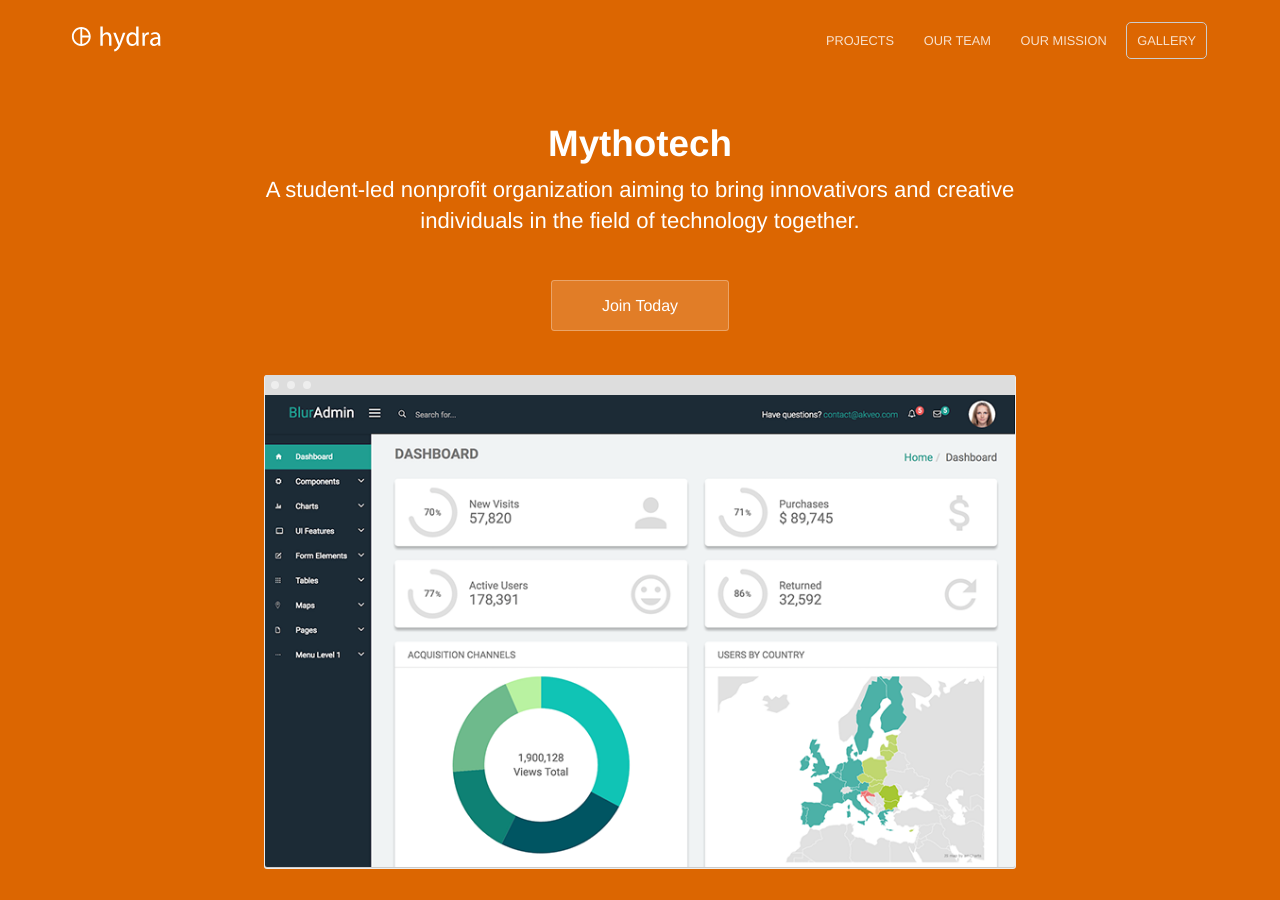
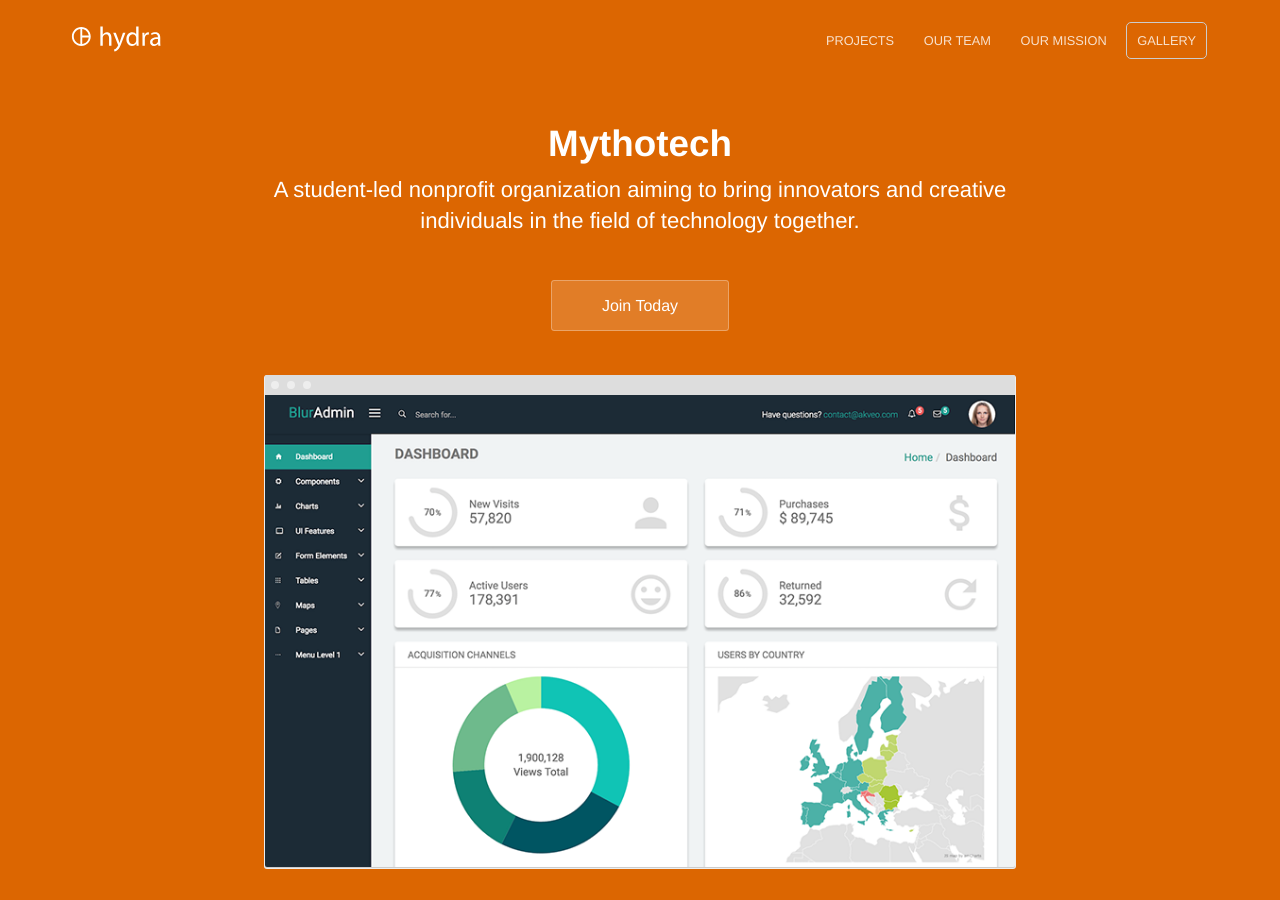
Before and after one commit to Mythotech/mythotech.github.io, a Jekyll site: the page built from index.html, in a window 1280 px wide and 900 px high. Built offline with Jekyll 4.4.1, drawn with Linux system fonts in a browser that asks for light colours.

Commit message:
mainpage

```diff
--- a/index.html
+++ b/index.html
@@ -1,11 +1,11 @@
 ---
-title: The last sales CRM you'll ever need
-description: Track and optimize your sales team in real time
+title: Mythotech
+description: A student-led nonprofit organization aiming to bring innovators and creative individuals in the field of technology together.
 ---
 <section class="hero">
 	<div class="text-container">
 		<h1 class="editable"><strong>Mythotech</strong></h1>
-		<p class="subtext editable">A student-led nonprofit organization aiming to bring innovativors and creative individuals in the field of technology together.</p>
+		<p class="subtext editable">A student-led nonprofit organization aiming to bring innovators and creative individuals in the field of technology together.</p>
 		<div class="cta button alt"><a href="{{ site.baseurl }}/contact/">Join Today</a></div>
 		<div>
 			<img src="{{ site.baseurl }}/images/dashboard.png" alt="Screenshot" class="screenshot editable" />
```
